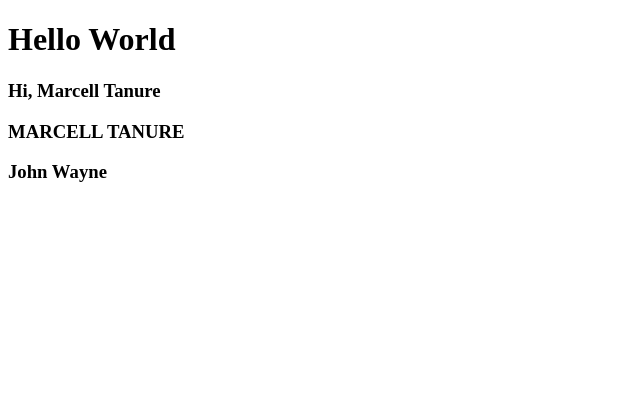
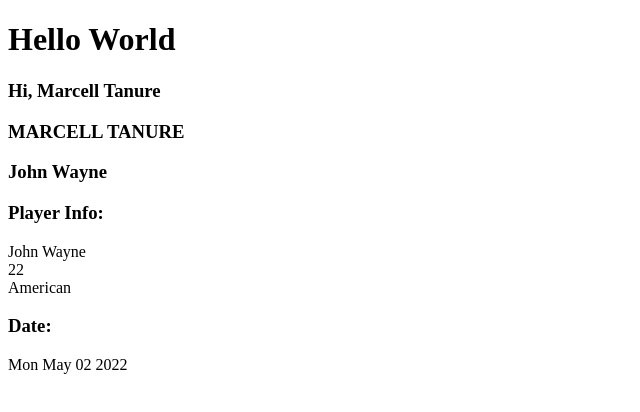
Before and after one commit to marcellpaganini/react-docs, a React (Create React App) app: page / in a window 1280 px wide. Shown: the top 412 px of the page, without its empty margins (0-640 px from the left). Built offline with nearby package versions, Linux system fonts and the light colour scheme.

Commit message:
Components and props complete

```diff
--- a/src/App.js
+++ b/src/App.js
@@ -1,3 +1,5 @@
+import PlayerInfo from "./PlayerInfo";
+
 const name = "Marcell Tanure";
 
 const element = <h3>Hi, {name}</h3>;
@@ -9,6 +11,12 @@ const formatName = () => {
 const user = {
   firstName: "John",
   lastName: "Wayne"
+}
+
+let date = new Date();
+
+const formatDate = (date) => {
+  return date.toDateString("MM-DD-YYYY");
 }
 
 const printUser = (user) => {
@@ -25,6 +33,7 @@ function App() {
       {element}
       {formatName()}
       {printUser(user)}
+      <PlayerInfo fullName={user.firstName + " " + user.lastName} age="22" nationality="American" date={formatDate(date)}/>
     </>
   );
 }
--- /dev/null
+++ b/src/PlayerInfo.js
@@ -0,0 +1,26 @@
+const PlayerInfo = (props) => {
+    return (
+        <>
+            <h3>Player Info:</h3>
+            <div>
+                {props.fullName} <br />
+                {props.age}<br />
+                {props.nationality}
+            </div>
+            <Date date={props.date}></Date>
+        </>
+    );
+}
+
+const Date = (props) => {
+    return (
+        <>
+            <h3>Date:</h3>
+            <div>
+                {props.date}
+            </div>
+        </>
+    );
+}
+
+export default PlayerInfo;
```
Also changed, not shown: 1 other file (tests, documents, lock files or other folders).
